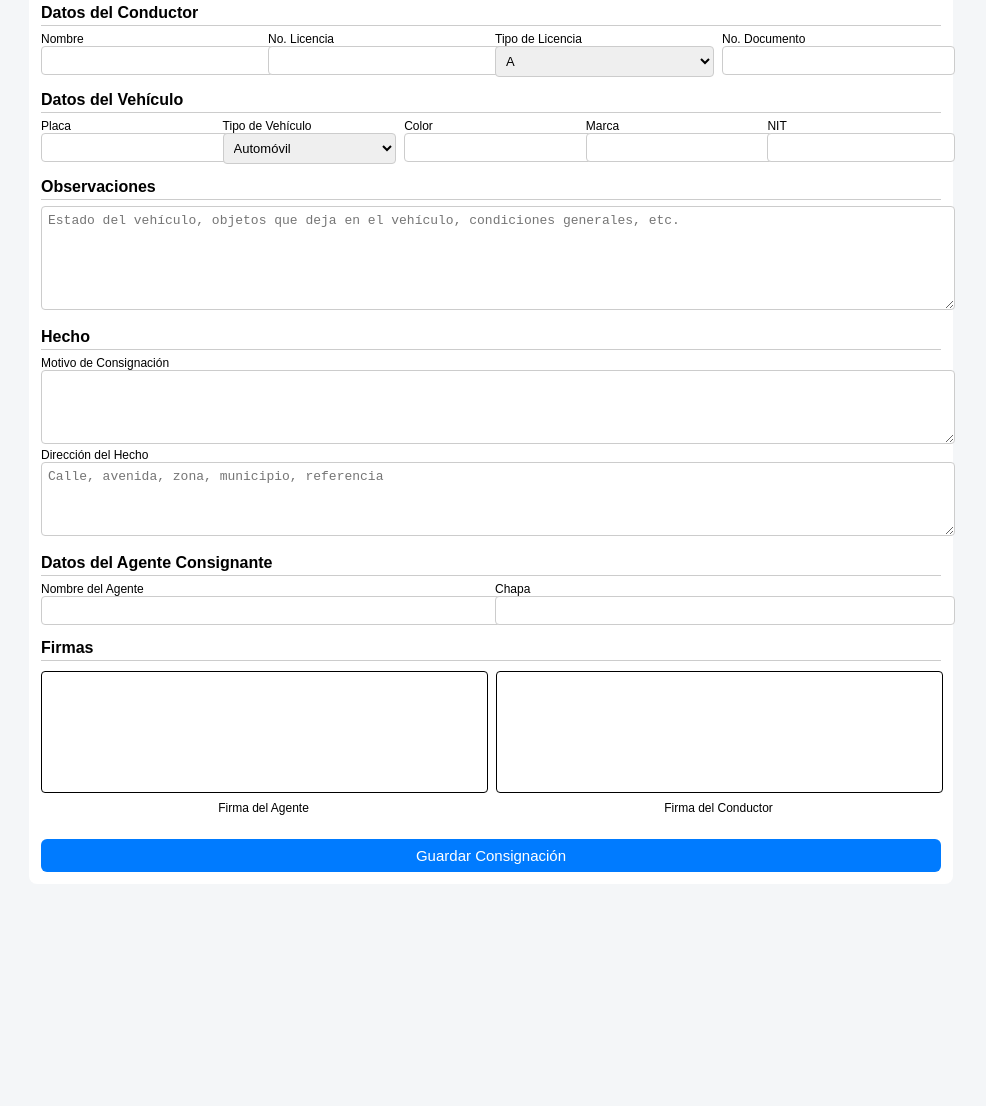
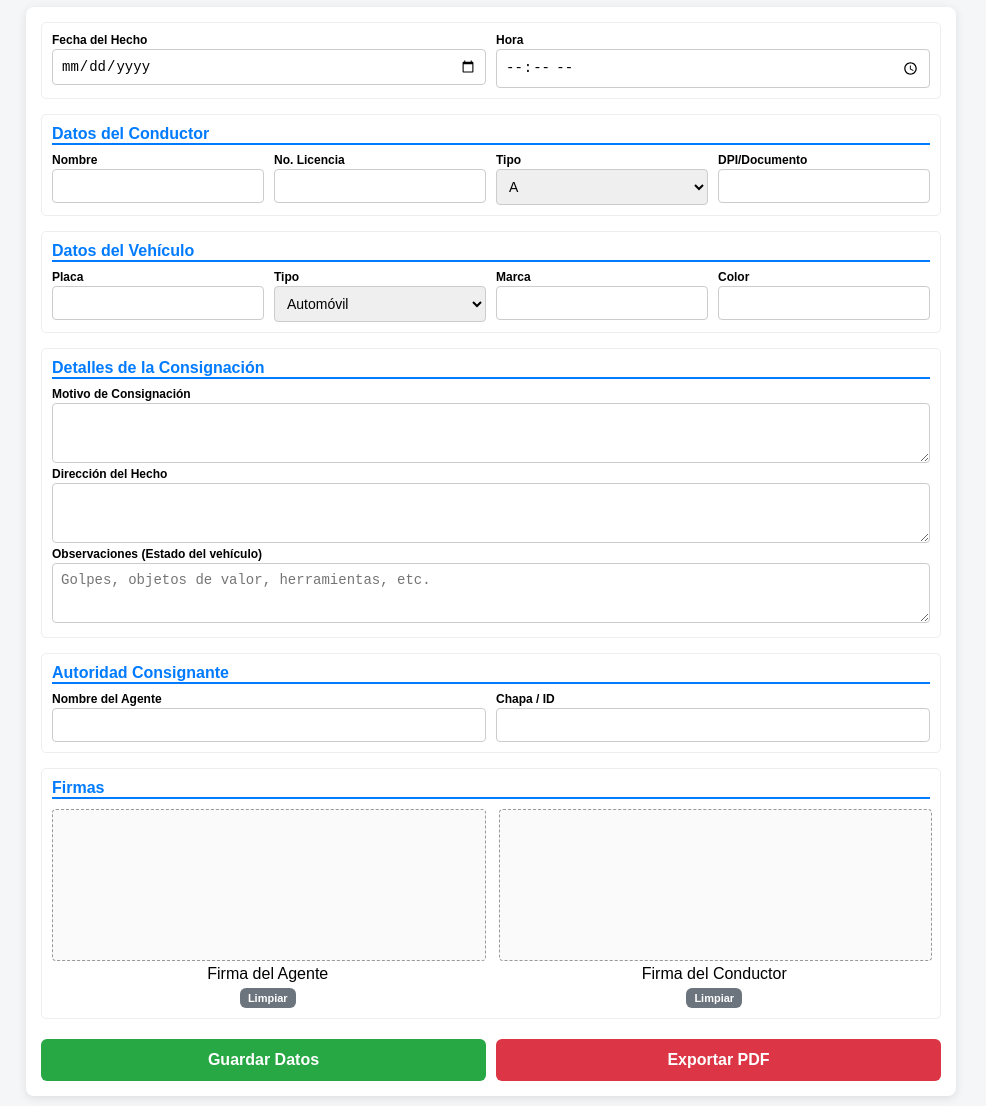
Before and after one commit to gelm2mil/2026, a plain HTML site: page consignacion_f.html in a window 1280 px wide. Shown: the part 71-1177 px from the top of the page, without its empty margins (149-1135 px from the left). Before the commit the page ends 965 px from the top, so only its background shows below. Drawn offline with nearby package versions, Linux system fonts and the light colour scheme.

Commit message:
Revamp consignation form with PDF export feature
Updated the consignation form with enhanced styling, added new fields for agent and vehicle details, and implemented PDF generation functionality.

```diff
--- a/consignacion_f.html
+++ b/consignacion_f.html
@@ -3,287 +3,249 @@
 <head>
     <meta charset="UTF-8">
     <meta name="viewport" content="width=device-width, initial-scale=1.0">
-<title>Boleta de Consignación</title>
+    <title>Boleta de Consignación Pro</title>
+    <script src="https://cdnjs.cloudflare.com/ajax/libs/jspdf/2.5.1/jspdf.umd.min.js"></script>
 
     <style>
-body {
-  font-family: Arial, sans-serif;
-  background: #f4f6f8;
-  margin: 0;
-  padding: 10px;
-}
-
-h2 {
-  text-align: center;
-  margin-bottom: 5px;
-}
-
-form {
-  background: #fff;
-  padding: 12px;
-  border-radius: 8px;
-  max-width: 900px;
-  margin: auto;
-}
-
-.section {
-  margin-bottom: 14px;
-}
-
-.section-title {
-  font-weight: bold;
-  margin-bottom: 6px;
-  border-bottom: 1px solid #ccc;
-  padding-bottom: 3px;
-}
-
-.row {
-  display: flex;
-  flex-wrap: wrap;
-  gap: 8px;
-}
-
-.field {
-  flex: 1;
-  min-width: 140px;
-}
-
-label {
-  font-size: 12px;
-  display: block;
-}
-
-input, select, textarea {
-  width: 100%;
-  padding: 6px;
-  font-size: 13px;
-  border-radius: 4px;
-  border: 1px solid #ccc;
-}
-
-textarea {
-  resize: vertical;
-}
-
-.small-textarea {
-  min-height: 60px;
-}
-
-.medium-textarea {
-  min-height: 90px;
-}
+        body { font-family: Arial, sans-serif; background: #f4f6f8; margin: 0; padding: 10px; }
+        h2 { text-align: center; color: #333; }
+        form { background: #fff; padding: 15px; border-radius: 8px; max-width: 900px; margin: auto; box-shadow: 0 2px 10px rgba(0,0,0,0.1); }
+        .section { margin-bottom: 15px; border: 1px solid #eee; padding: 10px; border-radius: 5px; }
+        .section-title { font-weight: bold; margin-bottom: 8px; border-bottom: 2px solid #007bff; color: #007bff; }
+        .row { display: flex; flex-wrap: wrap; gap: 10px; }
+        .field { flex: 1; min-width: 150px; }
+        label { font-size: 12px; font-weight: bold; display: block; margin-bottom: 2px; }
+        input, select, textarea { width: 100%; padding: 8px; font-size: 14px; border-radius: 4px; border: 1px solid #ccc; box-sizing: border-box; }
+        textarea { resize: vertical; min-height: 60px; }
 
         /* FIRMAS */
-.signature-container {
-  display: flex;
-  gap: 10px;
-  margin-top: 10px;
-}
+        .signature-container { display: flex; gap: 15px; margin-top: 10px; flex-wrap: wrap; }
+        .signature-box { flex: 1; min-width: 250px; text-align: center; }
+        canvas { width: 100%; height: 150px; border: 1px dashed #999; background: #fafafa; border-radius: 4px; cursor: crosshair; }
+        .btn-clear { background: #6c757d; font-size: 11px; padding: 4px 8px; margin-top: 5px; cursor: pointer; }
 
-.signature-box {
-  flex: 1;
-  text-align: center;
-}
-
-canvas {
-  width: 100%;
-  height: 120px;
-  border: 1px solid #000;
-  border-radius: 4px;
-  touch-action: none;
-}
-
-.signature-label {
-  font-size: 12px;
-  margin-top: 4px;
-}
-
-button {
-  margin-top: 10px;
-  padding: 8px;
-  width: 100%;
-  background: #007bff;
-  color: white;
-  border: none;
-  border-radius: 6px;
-  font-size: 15px;
-}
+        .actions { display: flex; gap: 10px; margin-top: 20px; }
+        button { flex: 1; padding: 12px; color: white; border: none; border-radius: 6px; font-size: 16px; cursor: pointer; font-weight: bold; }
+        .btn-save { background: #28a745; }
+        .btn-pdf { background: #dc3545; }
+        button:hover { opacity: 0.9; }
     </style>
 </head>
-
 <body>
 
 <h2>BOLETA DE CONSIGNACIÓN</h2>
 
-<form>
-
-<!-- DATOS DEL CONDUCTOR -->
+<form id="formConsignacion">
     <div class="section">
-  <div class="section-title">Datos del Conductor</div>
         <div class="row">
             <div class="field">
-      <label>Nombre</label>
-      <input type="text">
+                <label>Fecha del Hecho</label>
+                <input type="date" id="fecha">
             </div>
             <div class="field">
-      <label>No. Licencia</label>
-      <input type="text">
-    </div>
-    <div class="field">
-      <label>Tipo de Licencia</label>
-      <select>
-        <option>A</option><option>B</option><option>C</option><option>M</option>
-      </select>
-    </div>
-    <div class="field">
-      <label>No. Documento</label>
-      <input type="text">
+                <label>Hora</label>
+                <input type="time" id="hora">
             </div>
         </div>
     </div>
 
-<!-- DATOS DEL VEHÍCULO -->
+    <div class="section">
+        <div class="section-title">Datos del Conductor</div>
+        <div class="row">
+            <div class="field"><label>Nombre</label><input type="text" id="c_nombre"></div>
+            <div class="field"><label>No. Licencia</label><input type="text" id="c_licencia"></div>
+            <div class="field">
+                <label>Tipo</label>
+                <select id="c_tipo_lic">
+                    <option>A</option><option>B</option><option>C</option><option>M</option>
+                </select>
+            </div>
+            <div class="field"><label>DPI/Documento</label><input type="text" id="c_dpi"></div>
+        </div>
+    </div>
+
     <div class="section">
         <div class="section-title">Datos del Vehículo</div>
         <div class="row">
+            <div class="field"><label>Placa</label><input type="text" id="v_placa"></div>
             <div class="field">
-      <label>Placa</label>
-      <input type="text">
-    </div>
-    <div class="field">
-      <label>Tipo de Vehículo</label>
-      <select>
-        <option>Automóvil</option>
-        <option>Camión</option>
-        <option>Bus</option>
-        <option>Microbús</option>
-        <option>Plataforma</option>
-        <option>Cabezal</option>
-        <option>Trimoto</option>
-        <option>Motocicleta</option>
+                <label>Tipo</label>
+                <select id="v_tipo">
+                    <option>Automóvil</option><option>Camión</option><option>Bus</option>
+                    <option>Microbús</option><option>Motocicleta</option><option>Otros</option>
                 </select>
             </div>
-    <div class="field">
-      <label>Color</label>
-      <input type="text">
+            <div class="field"><label>Marca</label><input type="text" id="v_marca"></div>
+            <div class="field"><label>Color</label><input type="text" id="v_color"></div>
         </div>
-    <div class="field">
-      <label>Marca</label>
-      <input type="text">
     </div>
-    <div class="field">
-      <label>NIT</label>
-      <input type="text">
+
+    <div class="section">
+        <div class="section-title">Detalles de la Consignación</div>
+        <label>Motivo de Consignación</label>
+        <textarea id="h_motivo"></textarea>
+
+        <label>Dirección del Hecho</label>
+        <textarea id="h_direccion"></textarea>
+
+        <label>Observaciones (Estado del vehículo)</label>
+        <textarea id="h_observaciones" placeholder="Golpes, objetos de valor, herramientas, etc."></textarea>
+    </div>
+
+    <div class="section">
+        <div class="section-title">Autoridad Consignante</div>
+        <div class="row">
+            <div class="field"><label>Nombre del Agente</label><input type="text" id="a_nombre"></div>
+            <div class="field"><label>Chapa / ID</label><input type="text" id="a_chapa"></div>
+        </div>
+    </div>
+
+    <div class="section">
+        <div class="section-title">Firmas</div>
+        <div class="signature-container">
+            <div class="signature-box">
+                <canvas id="canvasAgente"></canvas>
+                <div class="signature-label">Firma del Agente</div>
+                <button type="button" class="btn-clear" onclick="limpiar('canvasAgente')">Limpiar</button>
+            </div>
+            <div class="signature-box">
+                <canvas id="canvasConductor"></canvas>
+                <div class="signature-label">Firma del Conductor</div>
+                <button type="button" class="btn-clear" onclick="limpiar('canvasConductor')">Limpiar</button>
             </div>
         </div>
     </div>
 
-<!-- OBSERVACIONES -->
-<div class="section">
-  <div class="section-title">Observaciones</div>
-  <textarea class="medium-textarea"
-  placeholder="Estado del vehículo, objetos que deja en el vehículo, condiciones generales, etc."></textarea>
+    <div class="actions">
+        <button type="button" class="btn-save" onclick="guardarLocal()">Guardar Datos</button>
+        <button type="button" class="btn-pdf" onclick="generarPDF()">Exportar PDF</button>
     </div>
-
-<!-- MOTIVO Y DIRECCIÓN -->
-<div class="section">
-  <div class="section-title">Hecho</div>
-
-  <label>Motivo de Consignación</label>
-  <textarea class="small-textarea"></textarea>
-
-  <label>Dirección del Hecho</label>
-  <textarea class="small-textarea"
-  placeholder="Calle, avenida, zona, municipio, referencia"></textarea>
-</div>
-
-<!-- DATOS DEL AGENTE -->
-<div class="section">
-  <div class="section-title">Datos del Agente Consignante</div>
-  <div class="row">
-    <div class="field">
-      <label>Nombre del Agente</label>
-      <input type="text">
-    </div>
-    <div class="field">
-      <label>Chapa</label>
-      <input type="text">
-    </div>
-  </div>
-</div>
-
-<!-- FIRMAS -->
-<div class="section">
-  <div class="section-title">Firmas</div>
-
-  <div class="signature-container">
-    <div class="signature-box">
-      <canvas id="firmaAgente"></canvas>
-      <div class="signature-label">Firma del Agente</div>
-    </div>
-
-    <div class="signature-box">
-      <canvas id="firmaConductor"></canvas>
-      <div class="signature-label">Firma del Conductor</div>
-    </div>
-  </div>
-</div>
-
-<button type="button">Guardar Consignación</button>
-
 </form>
 
 <script>
-function activarFirma(canvas) {
+    // Inicialización de firmas
+    const setupCanvas = (id) => {
+        const canvas = document.getElementById(id);
         const ctx = canvas.getContext("2d");
-  let dibujando = false;
+        canvas.width = canvas.offsetWidth;
+        canvas.height = canvas.offsetHeight;
+        ctx.lineWidth = 2;
+        ctx.lineCap = "round";
+        ctx.strokeStyle = "#000";
 
-  const pos = e => {
+        let drawing = false;
+        const getPos = (e) => {
             const r = canvas.getBoundingClientRect();
-    return {
-      x: (e.touches ? e.touches[0].clientX : e.clientX) - r.left,
-      y: (e.touches ? e.touches[0].clientY : e.clientY) - r.top
-    };
+            const clientX = e.touches ? e.touches[0].clientX : e.clientX;
+            const clientY = e.touches ? e.touches[0].clientY : e.clientY;
+            return { x: clientX - r.left, y: clientY - r.top };
         };
 
-  canvas.addEventListener("mousedown", e => {
-    dibujando = true;
-    const p = pos(e);
-    ctx.beginPath();
-    ctx.moveTo(p.x, p.y);
-  });
+        const start = (e) => { drawing = true; ctx.beginPath(); const p = getPos(e); ctx.moveTo(p.x, p.y); };
+        const move = (e) => { if(!drawing) return; e.preventDefault(); const p = getPos(e); ctx.lineTo(p.x, p.y); ctx.stroke(); };
+        const stop = () => { drawing = false; };
 
-  canvas.addEventListener("mousemove", e => {
-    if (!dibujando) return;
-    const p = pos(e);
-    ctx.lineTo(p.x, p.y);
-    ctx.stroke();
-  });
+        canvas.addEventListener("mousedown", start);
+        canvas.addEventListener("mousemove", move);
+        window.addEventListener("mouseup", stop);
+        canvas.addEventListener("touchstart", start, {passive: false});
+        canvas.addEventListener("touchmove", move, {passive: false});
+        canvas.addEventListener("touchend", stop);
+    };
 
-  canvas.addEventListener("mouseup", () => dibujando = false);
-  canvas.addEventListener("mouseleave", () => dibujando = false);
+    setupCanvas("canvasAgente");
+    setupCanvas("canvasConductor");
 
-  canvas.addEventListener("touchstart", e => {
-    e.preventDefault();
-    dibujando = true;
-    const p = pos(e);
-    ctx.beginPath();
-    ctx.moveTo(p.x, p.y);
-  });
-
-  canvas.addEventListener("touchmove", e => {
-    e.preventDefault();
-    if (!dibujando) return;
-    const p = pos(e);
-    ctx.lineTo(p.x, p.y);
-    ctx.stroke();
-  });
-
-  canvas.addEventListener("touchend", () => dibujando = false);
+    function limpiar(id) {
+        const canvas = document.getElementById(id);
+        canvas.getContext("2d").clearRect(0, 0, canvas.width, canvas.height);
     }
 
-activarFirma(document.getElementById("firmaAgente"));
-activarFirma(document.getElementById("firmaConductor"));
+    // Persistencia LocalStorage (Como en agen2026)
+    function guardarLocal() {
+        const datos = {};
+        document.querySelectorAll('input, select, textarea').forEach(el => {
+            if(el.id) datos[el.id] = el.value;
+        });
+        localStorage.setItem('ultima_consignacion', JSON.stringify(datos));
+        alert("Datos guardados localmente con éxito.");
+    }
+
+    // Cargar datos si existen
+    window.onload = () => {
+        const guardado = localStorage.getItem('ultima_consignacion');
+        if(guardado) {
+            const datos = JSON.parse(guardado);
+            for(let id in datos) {
+                if(document.getElementById(id)) document.getElementById(id).value = datos[id];
+            }
+        }
+    };
+
+    // Generación de PDF Profesional
+    async function generarPDF() {
+        const { jsPDF } = window.jspdf;
+        const doc = new jsPDF();
+
+        doc.setFontSize(18);
+        doc.text("BOLETA DE CONSIGNACIÓN VEHICULAR", 105, 20, { align: "center" });
+
+        doc.setFontSize(10);
+        doc.text(`Fecha: ${document.getElementById('fecha').value} | Hora: ${document.getElementById('hora').value}`, 20, 30);
+
+        // Secciones
+        let y = 40;
+        const drawSection = (title, items) => {
+            doc.setFillColor(230, 230, 230);
+            doc.rect(20, y, 170, 7, 'F');
+            doc.setFont(undefined, 'bold');
+            doc.text(title, 22, y + 5);
+            doc.setFont(undefined, 'normal');
+            y += 12;
+            items.forEach(item => {
+                doc.text(item, 25, y);
+                y += 7;
+            });
+            y += 5;
+        };
+
+        drawSection("DATOS DEL CONDUCTOR", [
+            `Nombre: ${document.getElementById('c_nombre').value}`,
+            `Licencia: ${document.getElementById('c_licencia').value} (Tipo: ${document.getElementById('c_tipo_lic').value})`,
+            `Documento: ${document.getElementById('c_dpi').value}`
+        ]);
+
+        drawSection("DATOS DEL VEHÍCULO", [
+            `Placa: ${document.getElementById('v_placa').value} | Tipo: ${document.getElementById('v_tipo').value}`,
+            `Marca: ${document.getElementById('v_marca').value} | Color: ${document.getElementById('v_color').value}`
+        ]);
+
+        drawSection("MOTIVO Y LUGAR", [
+            `Motivo: ${document.getElementById('h_motivo').value}`,
+            `Dirección: ${document.getElementById('h_direccion').value}`
+        ]);
+
+        doc.setFont(undefined, 'bold');
+        doc.text("OBSERVACIONES GENERALES:", 20, y);
+        doc.setFont(undefined, 'normal');
+        doc.text(doc.splitTextToSize(document.getElementById('h_observaciones').value, 160), 20, y + 7);
+
+        // Firmas
+        y += 40;
+        const imgAgente = document.getElementById('canvasAgente').toDataURL("image/png");
+        const imgConductor = document.getElementById('canvasConductor').toDataURL("image/png");
+
+        doc.addImage(imgAgente, 'PNG', 25, y, 60, 30);
+        doc.addImage(imgConductor, 'PNG', 115, y, 60, 30);
+
+        doc.line(25, y + 32, 85, y + 32);
+        doc.line(115, y + 32, 175, y + 32);
+
+        doc.text("Firma Agente: " + document.getElementById('a_nombre').value, 25, y + 38);
+        doc.text("Firma Conductor", 115, y + 38);
+
+        doc.save(`Consignacion_${document.getElementById('v_placa').value}.pdf`);
+    }
 </script>
 
 </body>
```
Lines whose indentation alone changed are shown as unchanged.
